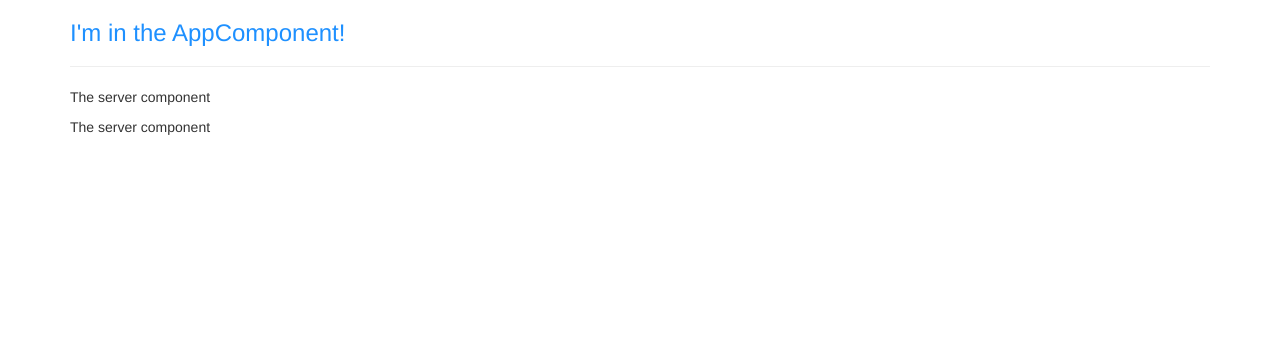
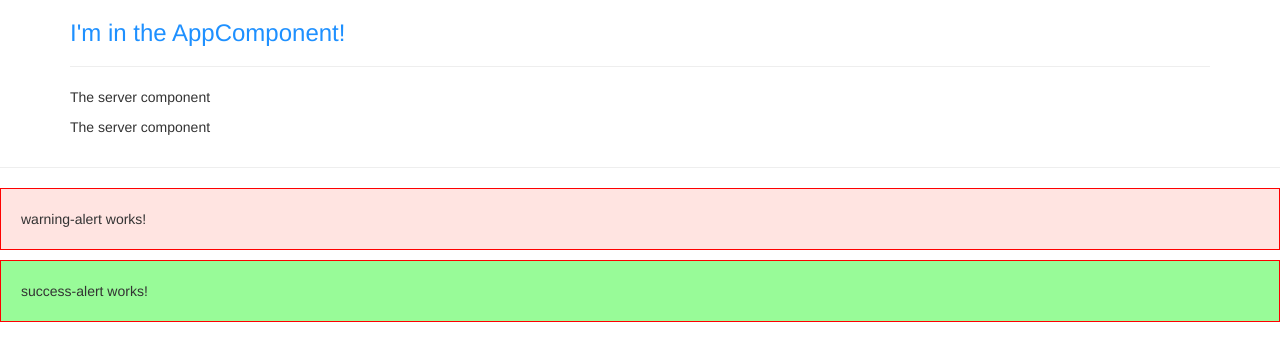
Before and after one commit to slimxjim/angular-udemy, an Angular app in the folder my-first-app/: page / in a window 1280 px wide. Shown: the top 360 px of the page. Built offline with nearby package versions, Linux system fonts and the light colour scheme.

Commit message:
24 assignment solution

```diff
--- a/my-first-app/src/app/app.component.html
+++ b/my-first-app/src/app/app.component.html
@@ -3,9 +3,12 @@
     <div class="col-xs-12">
       <h3>I'm in the AppComponent!</h3>
       <hr>
-<!--      <app-servers></app-servers>-->
+      <app-servers></app-servers>
 <!--      <div app-servers></div>-->
-      <div class="app-servers"></div>
+<!--      <div class="app-servers"></div>-->
     </div>
   </div>
 </div>
+<hr>
+<app-warning-alert></app-warning-alert>
+<app-success-alert>a</app-success-alert>
--- a/my-first-app/src/app/app.module.ts
+++ b/my-first-app/src/app/app.module.ts
@@ -4,12 +4,16 @@ import { BrowserModule } from '@angular/platform-browser';
 import { AppComponent } from './app.component';
 import { ServerComponent } from "./server/server.component";
 import { ServersComponent } from './servers/servers.component';
+import { WarningAlertComponent } from './warning-alert/warning-alert.component';
+import { SuccessAlertComponent } from './success-alert/success-alert.component';
 
 @NgModule({
   declarations: [
     AppComponent,
     ServerComponent,
-    ServersComponent
+    ServersComponent,
+    WarningAlertComponent,
+    SuccessAlertComponent
   ],
     imports: [
         BrowserModule
--- a/my-first-app/src/app/servers/servers.component.ts
+++ b/my-first-app/src/app/servers/servers.component.ts
@@ -2,7 +2,8 @@ import { Component } from '@angular/core';
 
 @Component({
   // selector: '[app-servers]',
-  selector: `.app-servers`,
+  // selector: `.app-servers`,
+  selector: 'app-servers',
   template: `
     <app-server></app-server>
     <app-server></app-server>`,
--- /dev/null
+++ b/my-first-app/src/app/success-alert/success-alert.component.css
@@ -0,0 +1,5 @@
+p {
+  padding: 20px;
+  background-color: palegreen;
+  border: 1px solid red;
+}
--- /dev/null
+++ b/my-first-app/src/app/success-alert/success-alert.component.html
@@ -0,0 +1 @@
+<p>success-alert works!</p>
--- /dev/null
+++ b/my-first-app/src/app/warning-alert/warning-alert.component.ts
@@ -0,0 +1,19 @@
+import { Component } from '@angular/core';
+
+@Component({
+  selector: 'app-warning-alert',
+  template: `
+    <p>warning-alert works!</p>
+  `,
+  styles: [`
+    p {
+      padding: 20px;
+      background-color: mistyrose;
+      border: 1px solid red;
+    }
+    `
+  ]
+})
+export class WarningAlertComponent {
+
+}
```
Also changed, not shown: my-first-app/src/app/success-alert/success-alert.component.ts (added, +10 -0 lines).
